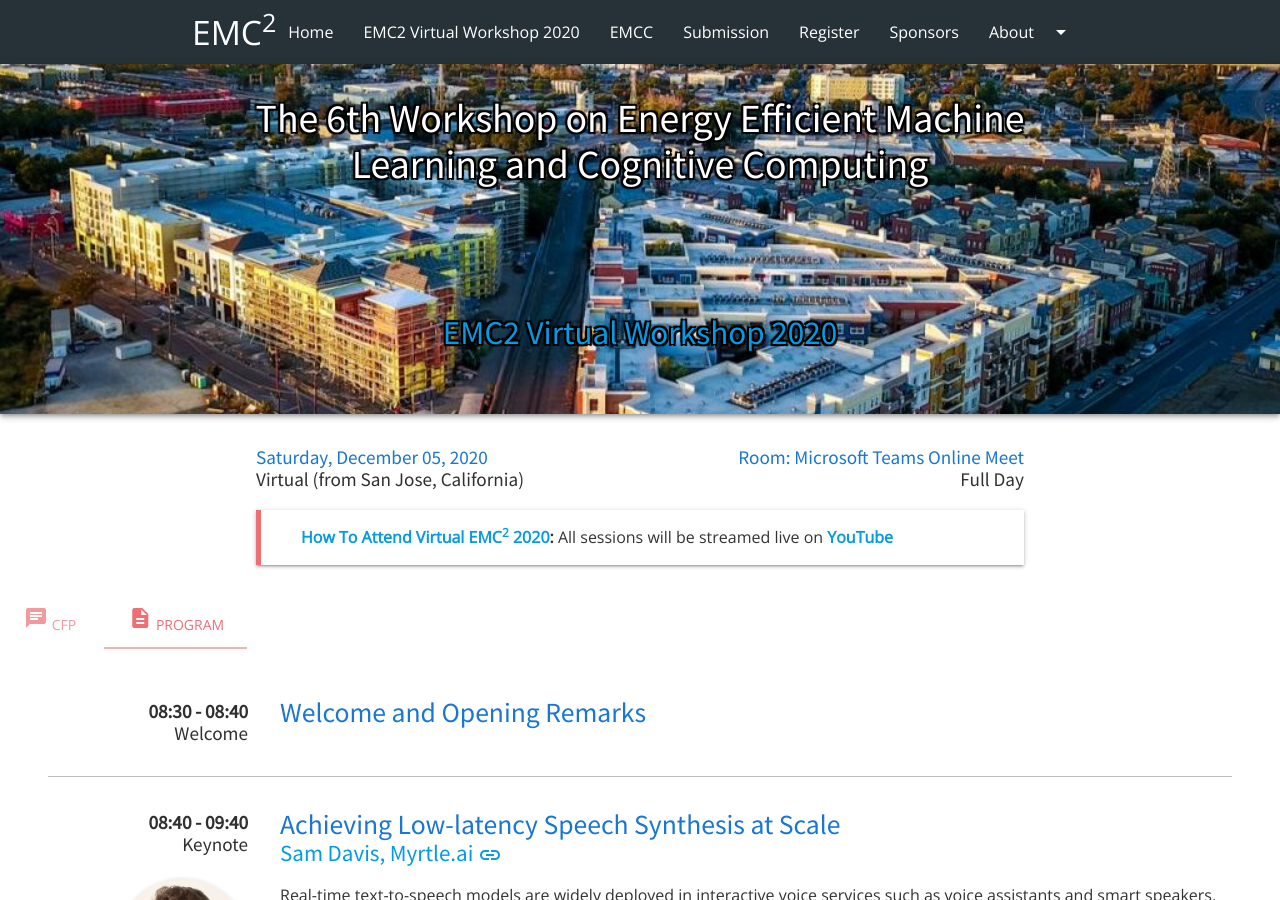
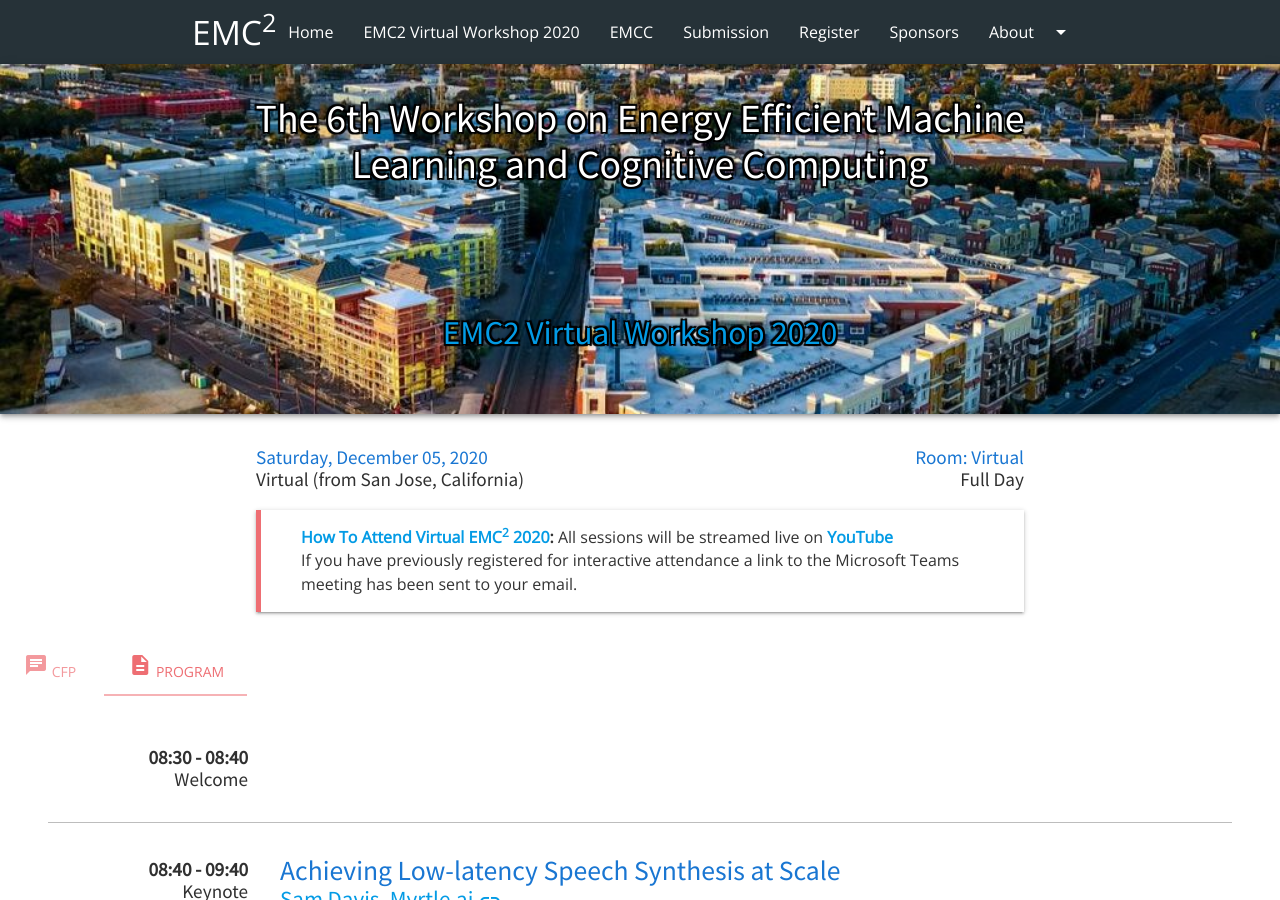
Before and after one commit to mgoldfar/emc2-web, a Jekyll site: the page built from _editions/6-virtual-20.html, in a window 1280 px wide and 900 px high. Built offline with Jekyll 4.4.1, drawn with Linux system fonts in a browser that asks for light colours; some of the changed text lies outside the part shown.

Commit message:
Cleanup announcements for virtual-20 and add speaker names to welcom/close.

```diff
--- a/_editions/6-virtual-20.html
+++ b/_editions/6-virtual-20.html
@@ -6,7 +6,7 @@
 <! -- colocated_url: https://nips.cc/Conferences/2019 -->
 event_date: 2020-12-05
 event_location: Virtual (from San Jose, California)
-event_room: Microsoft Teams Online Meet
+event_room: Virtual
 event_session: full
 is_upcoming: True
 is_online: True
@@ -26,3 +26,12 @@
 emcc_submission_deadline: 2020-11-15
 emcc_registration_deadline: 2019-11-08
 ---
+
+<blockquote class="z-depth-1" style="text-align: left;">
+    <p style="padding: 1rem;">
+        <strong><a href="/virtual-20">How To Attend Virtual EMC<sup>2</sup> 2020</a>:</strong> All sessions
+        will be streamed live on <strong><a href="https://www.youtube.com/watch?v=Gmxh9QgA9Hc">YouTube</a></strong>
+        <br/>
+        If you have previously registered for interactive attendance a link to the Microsoft Teams meeting has been sent to your email.
+    </p>
+</blockquote>
--- a/_layouts/edition-page.html
+++ b/_layouts/edition-page.html
@@ -64,18 +64,12 @@
             {% endif %}
 
             {% if page.is_registering %}
-		<blockquote class="z-depth-1" style="text-align: left;">
-		    <!--p style="padding: 1rem;">
-		        <strong>Workshop Registration:</strong> Click <a href="/registration">here</a> to register.
-		    </p-->
-            <p style="padding: 1rem;">
-                <strong><a href="/virtual-20">How To Attend Virtual EMC<sup>2</sup> 2020</a>:</strong> All sessions
-                will be streamed live on <strong><a href="https://nam06.safelinks.protection.outlook.com/?url=https%3A%2F%2Fyoutu.be%2FGmxh9QgA9Hc&data=04%7C01%7Crapariha%40microsoft.com%7C5a3c1c0d749a459cf01608d896931124%7C72f988bf86f141af91ab2d7cd011db47%7C1%7C1%7C637424905673305801%7CUnknown%7CTWFpbGZsb3d8eyJWIjoiMC4wLjAwMDAiLCJQIjoiV2luMzIiLCJBTiI6Ik1haWwiLCJXVCI6Mn0%3D%7C1000&sdata=Ez1FBoWWpkWjr6c7cF3k%2FGgcSaeHp7ZwutNRqV4mB88%3D&reserved=0">YouTube</a></strong>
-            </p>
-		</blockquote>
-
+            <blockquote class="z-depth-1" style="text-align: left;">
+                <!--p style="padding: 1rem;">
+                    <strong>Workshop Registration:</strong> Click <a href="/registration">here</a> to register.
+                </p-->
+            </blockquote>
             {% endif %}
-
 
             {% if page.is_upcoming %}
             {% assign guideline = site.guidelines|where: "edition",page.edition|first %}
@@ -167,7 +161,7 @@
                 {% endif %}
             </div>
             <div class="ed-grid-item-program-item-content">
-                {% if p.type == "welcome" or p.type == "break" or p.type == "lunch" or p.type == "close" %}
+                {% if p.type == "break" or p.type == "lunch" %}
                     <h3 class="dark-primary">{{ p.title }}</h3>
                 {% elsif p.type == "grand_keynote" or p.type == "keynote" or p.type == "invited_talk" %}
                     {% if p.presentation %}
@@ -229,6 +223,18 @@
 
                 {% elsif p.type == "announce" %}
                     <h3 class="dark-primary">{{ p.title }}</h3>
+                {% elseif p.type == "welcome" or p.type == "close" %}
+                    <h3 class="dark-primary">{{ p.title }}</h3>
+                    <h4 class="light-primary">
+                        {% if p.speaker.url %}
+                        <a href="{{ p.speaker.url }}" target="_blank">
+                        {% endif %}
+                            {{ p.speaker.name }}, {{ p.speaker.affiliation }}
+                        {% if p.speaker.url %}
+                            <i class="material-icons" style="vertical-align: middle;">link</i>
+                        </a>
+                        {% endif %}
+                    </h4>
                 {% endif %}
             </div>
         </div>
```
